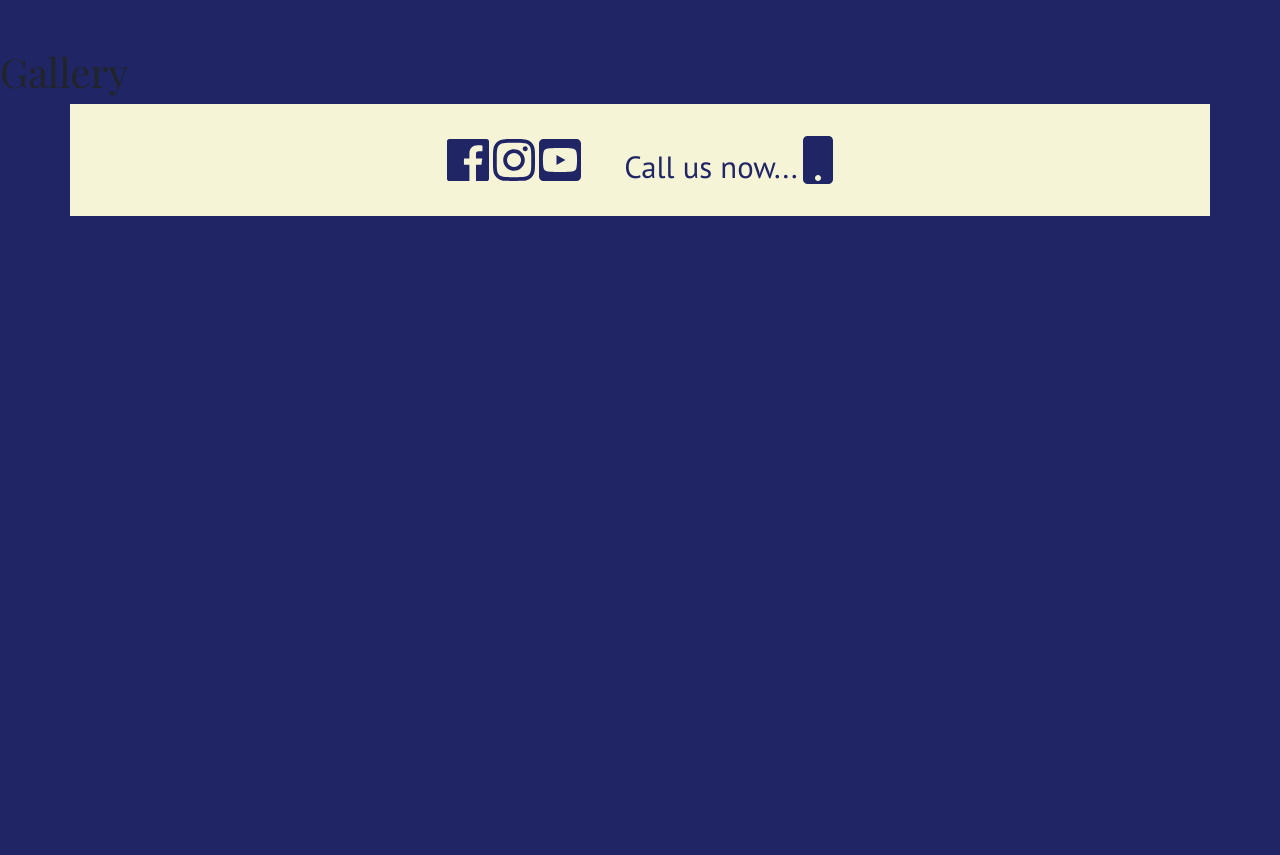
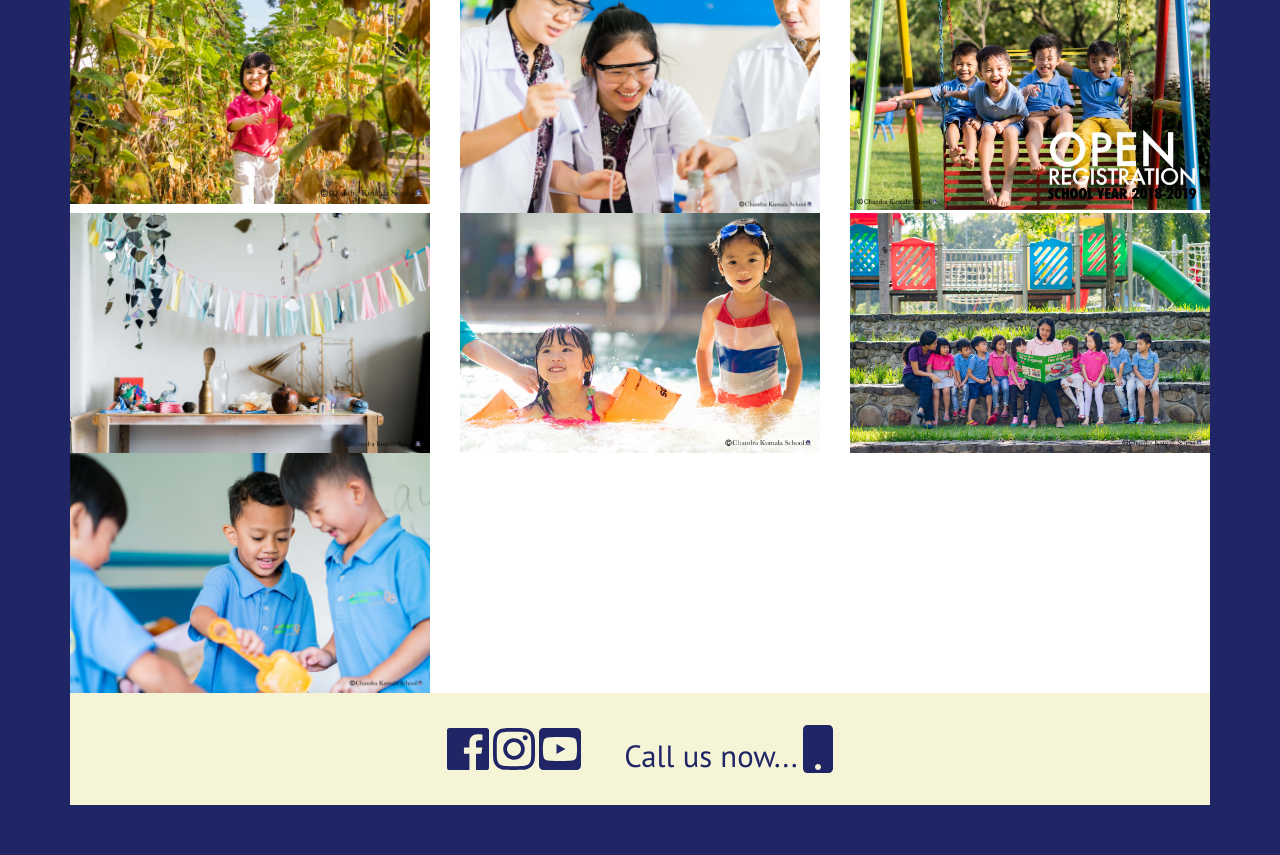
Before and after one commit to inyoka/kumala, a Django app: page /gallery in a window 1280 px wide. Shown: the part 74-929 px from the top of the page. Before the commit the page ends 290 px from the top, so only its background shows below. Run offline with Django 3.2, Linux system fonts and the light colour scheme; some libraries are stand-ins or nearby versions.

Commit message:
Initial gallery concept

```diff
--- a/templates/www/gallery.html
+++ b/templates/www/gallery.html
@@ -1,8 +1,94 @@
 <!DOCTYPE html>
 {% extends "www/base.html" %}
 {% load staticfiles %}
+{% block title %}Gallery{% endblock %}
 {% block body_block %}
-    <br><br>
-    <h1>Gallery</h1>
+
+
+
+
+
+<div class="container">
+
+
+    <div class="row">
+     <div class="col-md-4">
+       <div class="thumbnail">
+         <a href="{% static "/images/Chandra Kumala-00076.jpg" %}">
+           <img src="{% static "/images/Chandra Kumala-00076.jpg" %}" alt="" style="width:100%">
+           <div class="caption">
+             <!-- <p>Lorem ipsum...</p> -->
+           </div>
+         </a>
+       </div>
+     </div>
+     <div class="col-md-4">
+       <div class="thumbnail">
+         <a href="{% static "/images/Chandra Kumala-00102.jpg" %}">
+           <img src="{% static "/images/Chandra Kumala-00102.jpg" %}" alt="" style="width:100%">
+           <div class="caption">
+             <!-- <p>Lorem ipsum...</p> -->
+           </div>
+         </a>
+       </div>
+     </div>
+     <div class="col-md-4">
+       <div class="thumbnail">
+         <a href="{% static "/images/Chandra Kumala-00142.jpg" %}">
+           <img src="{% static "/images/Chandra Kumala-00142.jpg" %}" alt="" style="width:100%">
+           <div class="caption">
+             <!-- <p>Lorem ipsum...</p> -->
+           </div>
+         </a>
+       </div>
+     </div>
+     <div class="col-md-4">
+       <div class="thumbnail">
+         <a href="{% static "/images/Chandra Kumala-00288.jpg" %}">
+           <img src="{% static "/images/Chandra Kumala-00288.jpg" %}" alt="" style="width:100%">
+           <div class="caption">
+             <!-- <p>Lorem ipsum...</p> -->
+           </div>
+         </a>
+       </div>
+     </div>
+     <div class="col-md-4">
+       <div class="thumbnail">
+         <a href="{% static "/images/Chandra Kumala-00335.jpg" %}">
+           <img src="{% static "/images/Chandra Kumala-00335.jpg" %}" alt="" style="width:100%">
+           <div class="caption">
+             <!-- <p>Lorem ipsum...</p> -->
+           </div>
+         </a>
+       </div>
+     </div>
+     <div class="col-md-4">
+       <div class="thumbnail">
+         <a href="{% static "/images/Chandra Kumala-00475.jpg" %}">
+           <img src="{% static "/images/Chandra Kumala-00475.jpg" %}" alt="" style="width:100%">
+           <div class="caption">
+             <!-- <p>Lorem ipsum...</p> -->
+           </div>
+         </a>
+       </div>
+     </div>
+     <div class="col-md-4">
+       <div class="thumbnail">
+         <a href="{% static "/images/Chandra Kumala-00578.jpg" %}">
+           <img src="{% static "/images/Chandra Kumala-00578.jpg" %}" alt="" style="width:100%">
+           <div class="caption">
+             <!-- <p>Lorem ipsum...</p> -->
+           </div>
+         </a>
+       </div>
+     </div>
+   </div>
+
+
+
+</div>
+
+
+
 
 {% endblock %}
```
